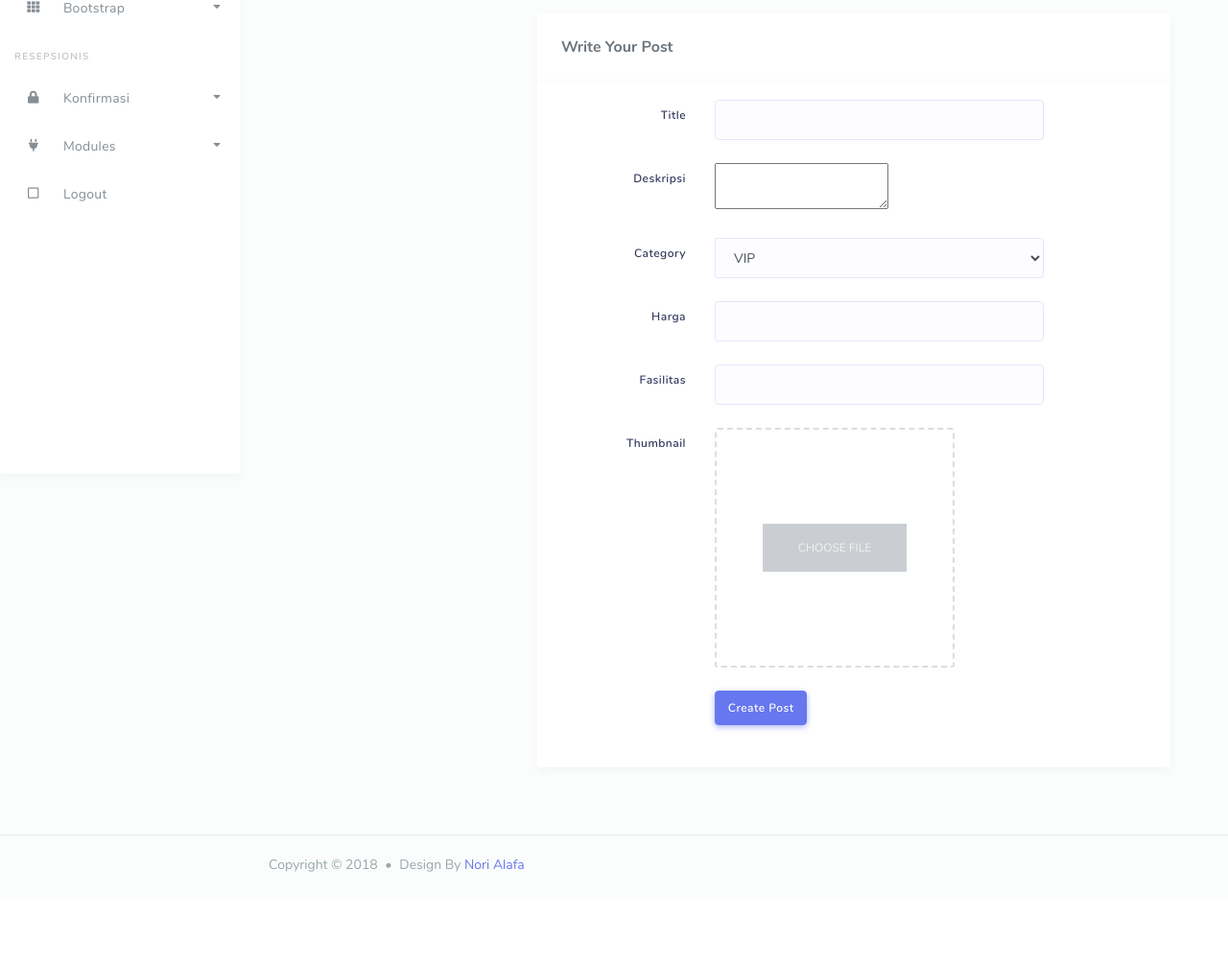
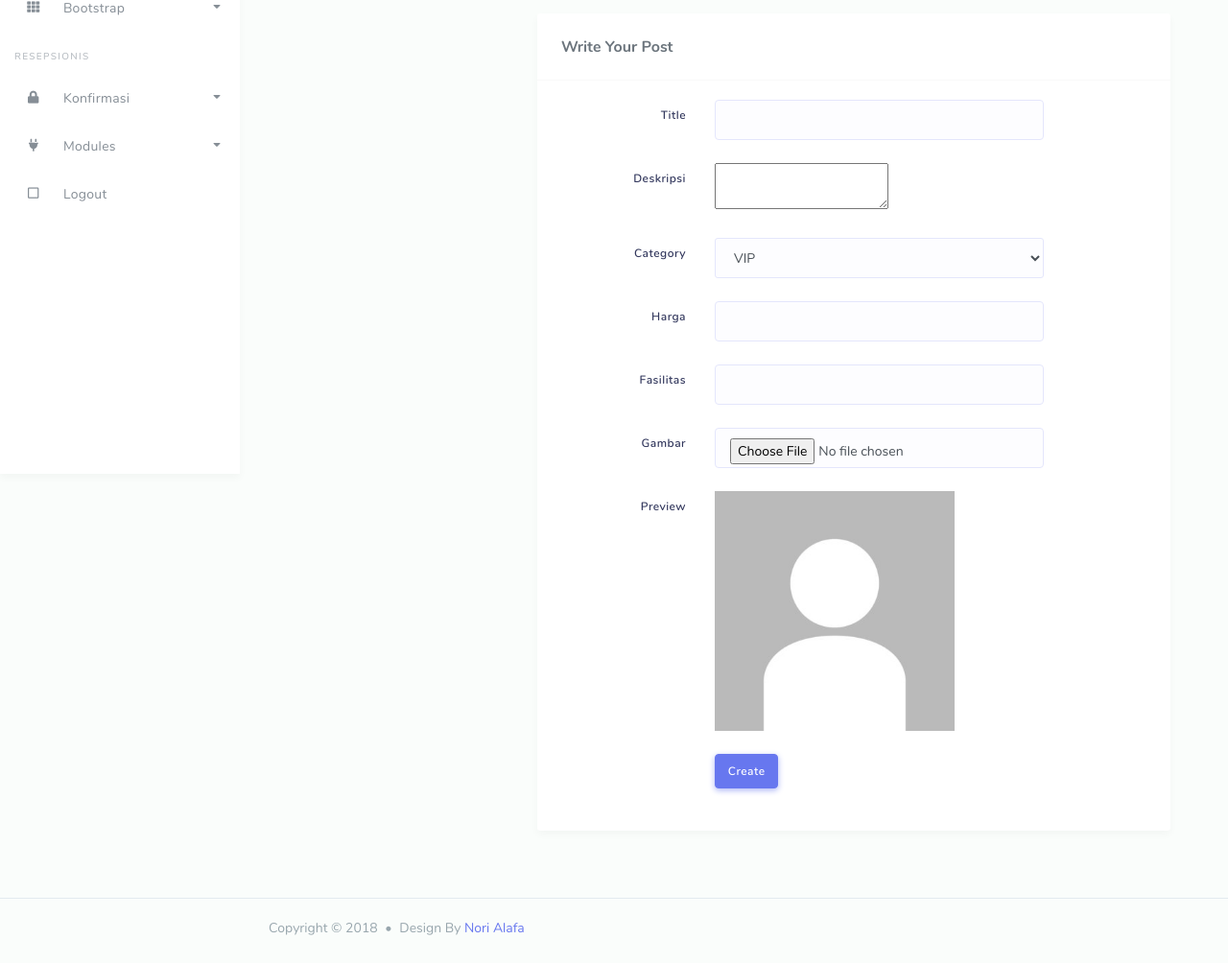
Before and after one commit to NoriAlafa/app-hotel, a CodeIgniter 4 app: template app/Views/admin/buat_kamar.php in a window 1280 px wide. Shown: the part 306-1310 px from the top of the page at 96% size. Before the commit the page ends 1215 px from the top, so only its background shows below. Run offline with PHP 8.4 and a stand-in for CodeIgniter, Linux system fonts and the light colour scheme; the template is opened without the code that fills it, so the values that code supplies are empty; some libraries are stand-ins or nearby versions.

Commit message:
[EDIT]Tambah dan Delete kamar

```diff
--- a/app/Config/Routes.php
+++ b/app/Config/Routes.php
@@ -48,6 +48,7 @@ $routes->group('', ['filter' => 'auth'], function($routes){
     $routes->get('/dataHotel', 'Admin::tampilHotel');
     $routes->post('/saveBuat', 'Admin::buatHotel');
     $routes->get('/dashboard', 'Home::index');
+    $routes->get('/kamar/(:any)/delete', 'Admin::delete/$1');
 
     //resepsionis
     $routes->get('/konfirmasiRoom', 'Resepsionis::konfirKamar');
--- a/app/Models/KamarModel.php
+++ b/app/Models/KamarModel.php
@@ -14,7 +14,7 @@ class KamarModel extends Model
     protected $returnType       = 'array';
     protected $useSoftDeletes   = false;
     protected $protectFields    = true;
-    protected $allowedFields    = ['id_user','nama_kamar','deskripsi' ,'tipe_kamar' , 'harga' ,'status' ,'fasilitas' ,'gambar' ,'created_at' , 'updated_at'];
+    protected $allowedFields    = ['id_user','nama_kamar','deskripsi' ,'tipe_kamar' , 'harga_kamar' ,'status' ,'fasilitas' ,'gambar' ,'created_at' , 'updated_at'];
 
     // Dates
     protected $useTimestamps = true;
--- a/app/Views/admin/buat_kamar.php
+++ b/app/Views/admin/buat_kamar.php
@@ -31,7 +31,7 @@
             <p class="section-lead">
               On this page you can create a new post and fill in all fields.
             </p>
-          <form action="/saveBuat" action="post">
+          <form action="/saveBuat" method="post" enctype="multipart/form-data">
             <div class="row">
               <div class="col-12">
                 <div class="card">
@@ -63,7 +63,7 @@
                     <div class="form-group row mb-4">
                       <label class="col-form-label text-md-right col-12 col-md-3 col-lg-3">Harga</label>
                       <div class="col-sm-12 col-md-7">
-                        <input type="text" class="form-control" name="harga">
+                        <input type="text" class="form-control" name="harga_kamar">
                       </div>
                     </div>
                     <div class="form-group row mb-4">
@@ -73,18 +73,21 @@
                       </div>
                     </div>
                     <div class="form-group row mb-4">
-                      <label class="col-form-label text-md-right col-12 col-md-3 col-lg-3">Thumbnail</label>
+                      <label class="col-form-label text-md-right col-12 col-md-3 col-lg-3">Gambar</label>
                       <div class="col-sm-12 col-md-7">
-                        <div id="image-preview" class="image-preview">
-                          <label for="image-upload" id="image-label">Choose File</label>
-                          <input type="file" name="gambar" id="image-upload" />
-                        </div>
+                          <input type="file" name="gambar" id="gambar" class="form-control" onchange="previewImg()">
+                      </div>
+                    </div>
+                    <div class="form-group row mb-4">
+                      <label class="col-form-label text-md-right col-12 col-md-3 col-lg-3">Preview</label>
+                      <div class="col-sm-12 col-md-7">
+                        <img src="<?=base_url('images/default.jpg')?>" class="img-preview" style="height:250px; width:250px;">
                       </div>
                     </div>
                     <div class="form-group row mb-4">
                       <label class="col-form-label text-md-right col-12 col-md-3 col-lg-3"></label>
                       <div class="col-sm-12 col-md-7">
-                        <button class="btn btn-primary">Create Post</button>
+                        <button class="btn btn-primary" type="submit">Create </button>
                       </div>
                     </div>
                   </div>
--- a/app/Views/admin/tampil_hotel.php
+++ b/app/Views/admin/tampil_hotel.php
@@ -27,7 +27,7 @@
               <td><img src="<?=$kmr['gambar']?>" style="height:30px;"></td>
               <td><?=$kmr['created_at']?></td>
               <td><?=$kmr['updated_at']?></td>
-              <td><a href="">EDIT</a>|<a href="">DELETE</a></td>
+              <td><a href="">EDIT</a>|<a href="/kamar/<?=$kmr['id_kamar']?>/delete" onclick="return confirm('Apakah Anda Yakin')">DELETE</a></td>
           </tr>
           <?php endforeach?>
       </table>
--- a/app/Views/template/layout.php
+++ b/app/Views/template/layout.php
@@ -83,5 +83,18 @@
   <!-- Template JS File -->
   <script src="<?=base_url('assets/js/scripts.js')?>"></script>
   <script src="<?=base_url('assets/js/custom.js')?>"></script>
+  <script>
+    function previewImg(){
+      const gambar = document.querySelector('#gambar');
+      const imgPreview = document.querySelector('.img-preview');
+      const fileGambar = new FileReader();
+
+      fileGambar.readAsDataURL(gambar.files[0]);
+
+      fileGambar.onload = function(e){
+        imgPreview.src = e.target.result;
+      }
+    }
+  </script>
 </body>
 </html>
```
Also changed, not shown: app/Controllers/Admin.php (+29 -13 lines), public/images/welcome.png (added).
